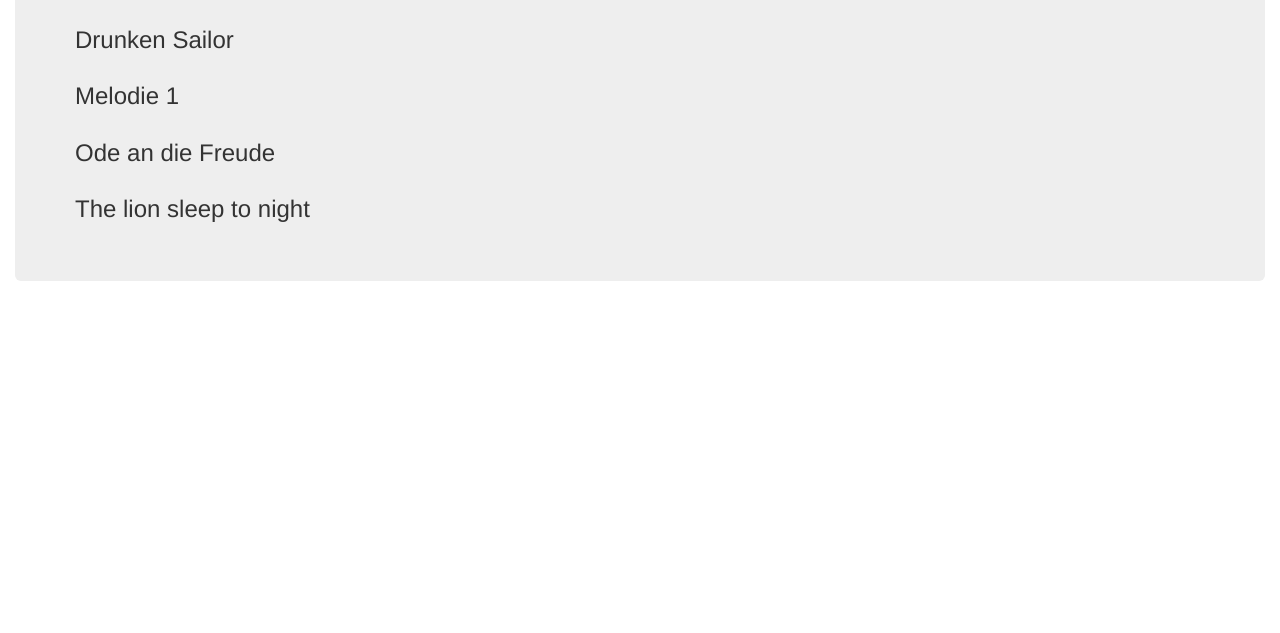
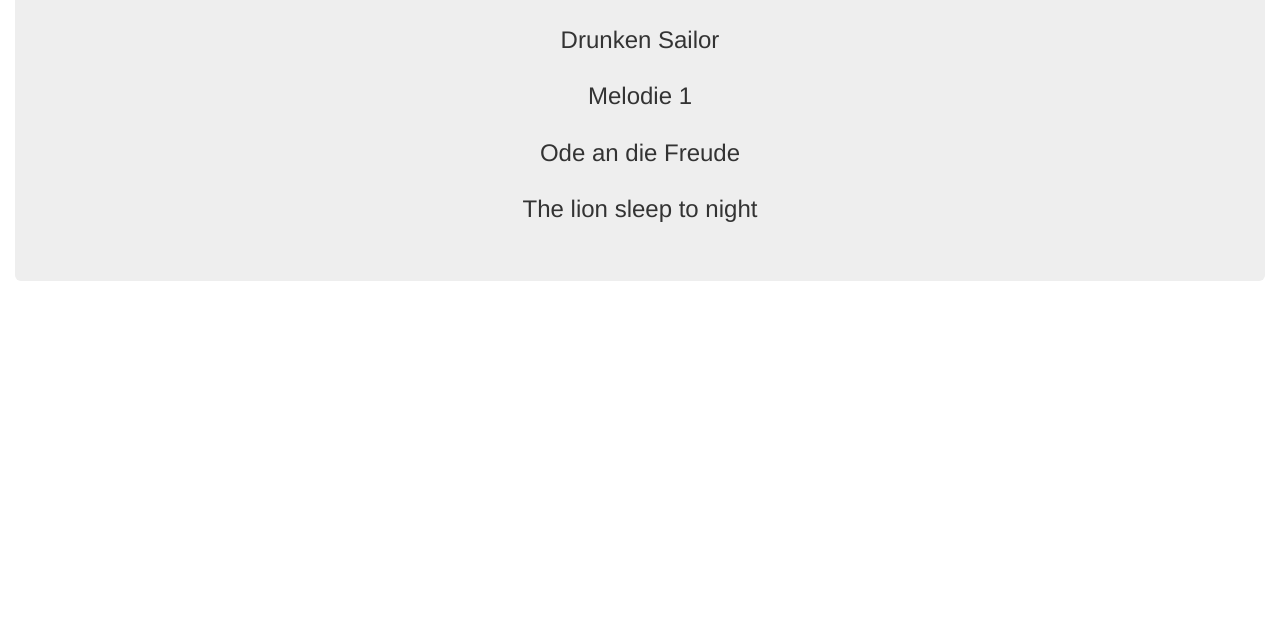
Before and after one commit to Mihi5/BoOm, a plain HTML site: page index_files/songs.html in a window 1280 px wide. Shown: the part 167-800 px from the top of the page. Drawn offline with nearby package versions, Linux system fonts and the light colour scheme.

Commit message:
bugfixes

```diff
--- a/index_files/styles.css
+++ b/index_files/styles.css
@@ -75,6 +75,10 @@ html, body{
   background-color: rgba(250, 250, 250, 0.4);
   display: none;
 }
+table {
+  margin: auto;
+  text-align: center;
+}
 td img {
   height: auto;
 }
```
Also changed, not shown: index.html (+1 -1 lines).
